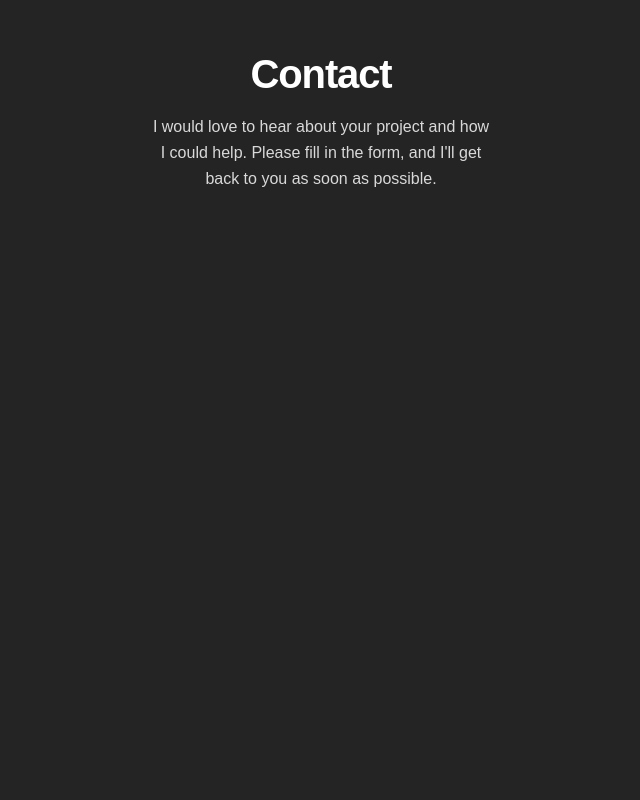
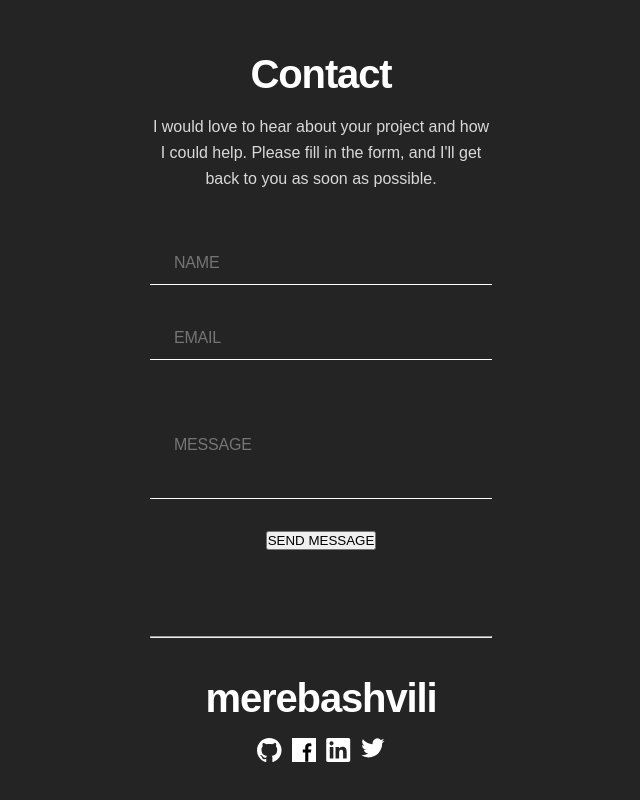
Before and after one commit to Beka-Merebashvili/portfolio, a React (Vite) app: page / in a window 1280 px wide. Shown: the part 4248-5048 px from the top of the page, without its empty margins (319-959 px from the left). Built offline with nearby package versions, Linux system fonts and the light colour scheme.

Commit message:
add form component

```diff
--- a/src/components/Contact.tsx
+++ b/src/components/Contact.tsx
@@ -1,4 +1,5 @@
 import styled from "styled-components";
+import SocialMedia from "./SocialMedia";
 
 export default function Contact() {
   return (
@@ -10,6 +11,32 @@ export default function Contact() {
           fill in the form, and I'll get back to you as soon as possible.
         </p>
       </div>
+      <ContactForm>
+      <div className="name">
+        <input
+          type="text"
+          className="nameInpunt"
+          placeholder="NAME"
+        />
+      </div>
+      <div className="email">
+        <input
+          type="text"
+          className="nameInpunt"
+          placeholder="EMAIL"
+        />
+      </div>
+      <div className="name">
+        <input
+          type="text"
+          className="messageInpunt"
+          placeholder="MESSAGE"
+        />
+      </div>
+      <button>SEND MESSAGE</button>
+      </ContactForm>
+      <hr />
+      <SocialMedia />
     </ContactContainer>
   );
 }
@@ -43,4 +70,36 @@ const ContactContainer = styled.div`
     width: 342px;
     margin-top: 20px;
   }
+  hr {
+    width: 342px;
+    height: 1px;
+    background-color: #ffffff;
+    margin-bottom: 20px;
+  }
 `;
+
+
+
+const ContactForm = styled.form`
+  display: flex;
+  flex-direction: column;
+  align-items: center;
+  gap: 32px;
+  margin: 50px 0 86px 0;
+  input {
+    width: 342px;
+    height: 43px;
+    font-size: 16px;
+    font-weight: 500;
+    line-height: 26px;
+    letter-spacing: -0.22px ;
+    background-color: #242424;
+    border: none;
+    border-bottom: 1px solid #ffffff;
+    outline: none;
+    padding-left: 24px;
+  }
+  .messageInpunt {
+    height: 107px;
+  }
+`
```
